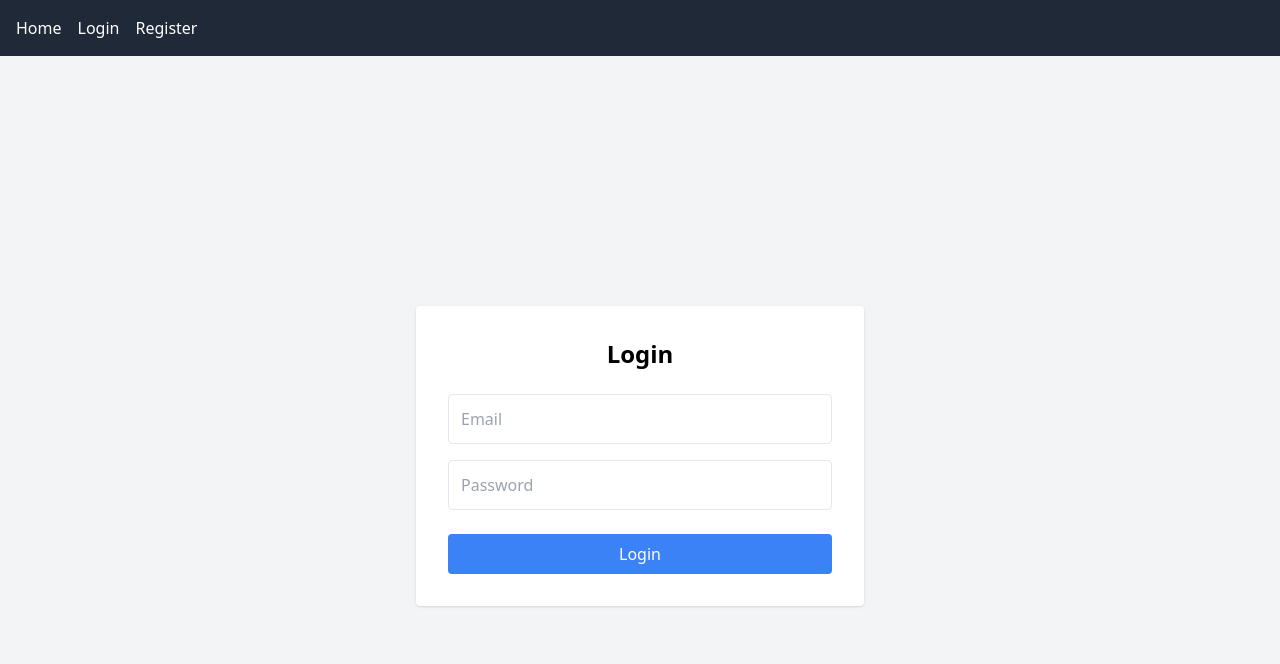
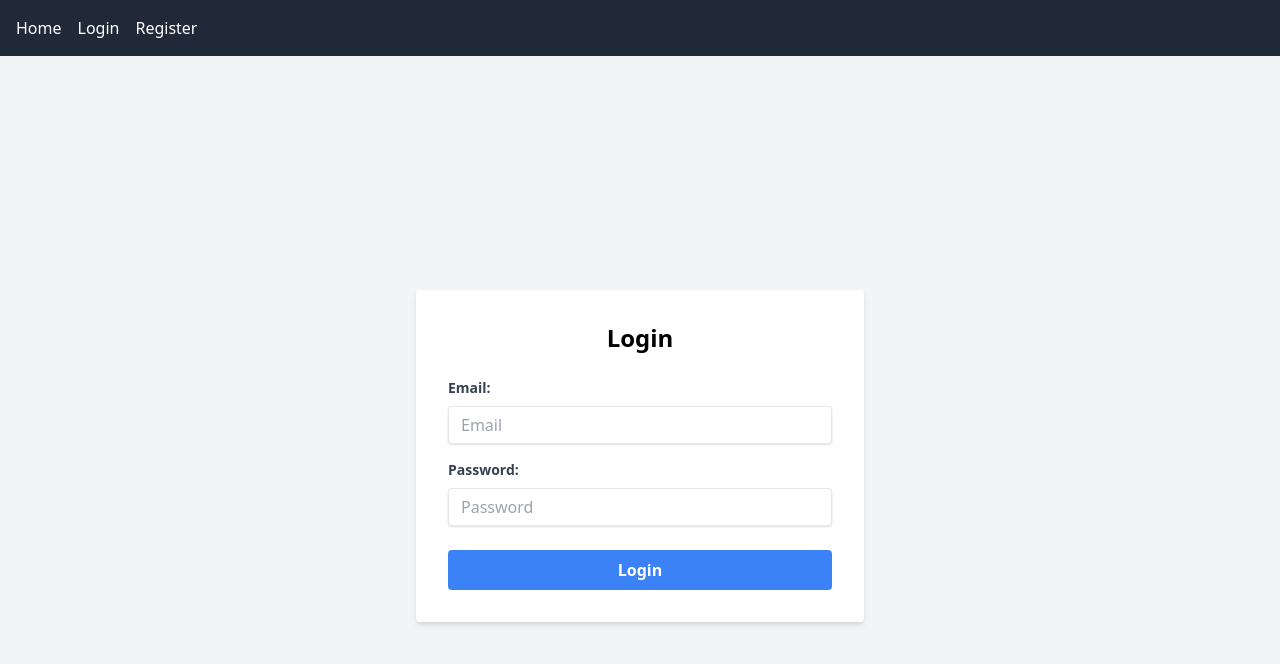
Before and after one commit to semihmertdev/public-blog, a React (Create React App) app: page /login in a window 1280 px wide. Shown: the top 664 px of the page. Built offline with nearby package versions, Linux system fonts and the light colour scheme.

Commit message:
edit style

```diff
--- a/src/pages/LoginPage.js
+++ b/src/pages/LoginPage.js
@@ -20,31 +20,41 @@
 
   return (
     <div className="flex justify-center items-center h-screen bg-gray-100">
-      <div className="w-full max-w-md bg-white p-8 rounded shadow">
+      <div className="w-full max-w-md bg-white p-8 rounded shadow-md">
         <h2 className="text-2xl font-bold mb-6 text-center">Login</h2>
         <form onSubmit={handleLogin}>
+          <div className="mb-4">
+            <label htmlFor="email" className="block text-gray-700 text-sm font-bold mb-2">Email:</label>
             <input
               type="email"
+              id="email"
               placeholder="Email"
               value={email}
               onChange={(e) => setEmail(e.target.value)}
-            className="w-full p-3 mb-4 border rounded"
+              className="shadow appearance-none border rounded w-full py-2 px-3 text-gray-700 leading-tight focus:outline-none focus:shadow-outline"
               required
             />
+          </div>
+          <div className="mb-6">
+            <label htmlFor="password" className="block text-gray-700 text-sm font-bold mb-2">Password:</label>
             <input
               type="password"
+              id="password"
               placeholder="Password"
               value={password}
               onChange={(e) => setPassword(e.target.value)}
-            className="w-full p-3 mb-6 border rounded"
+              className="shadow appearance-none border rounded w-full py-2 px-3 text-gray-700 leading-tight focus:outline-none focus:shadow-outline"
               required
             />
+          </div>
+          <div className="flex items-center justify-between">
             <button
               type="submit"
-            className="w-full bg-blue-500 text-white py-2 rounded hover:bg-blue-600"
+              className="w-full bg-blue-500 hover:bg-blue-700 text-white font-bold py-2 px-4 rounded focus:outline-none focus:shadow-outline"
             >
               Login
             </button>
+          </div>
         </form>
       </div>
     </div>
```
Lines whose indentation alone changed are shown as unchanged.
